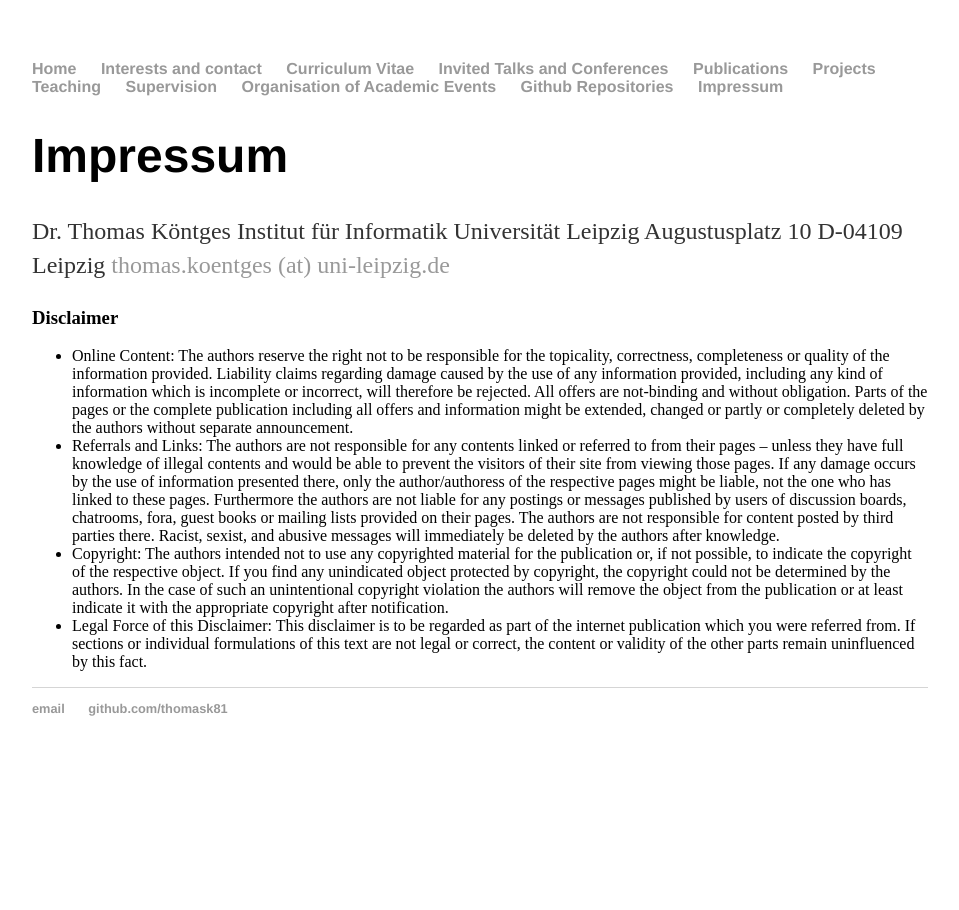
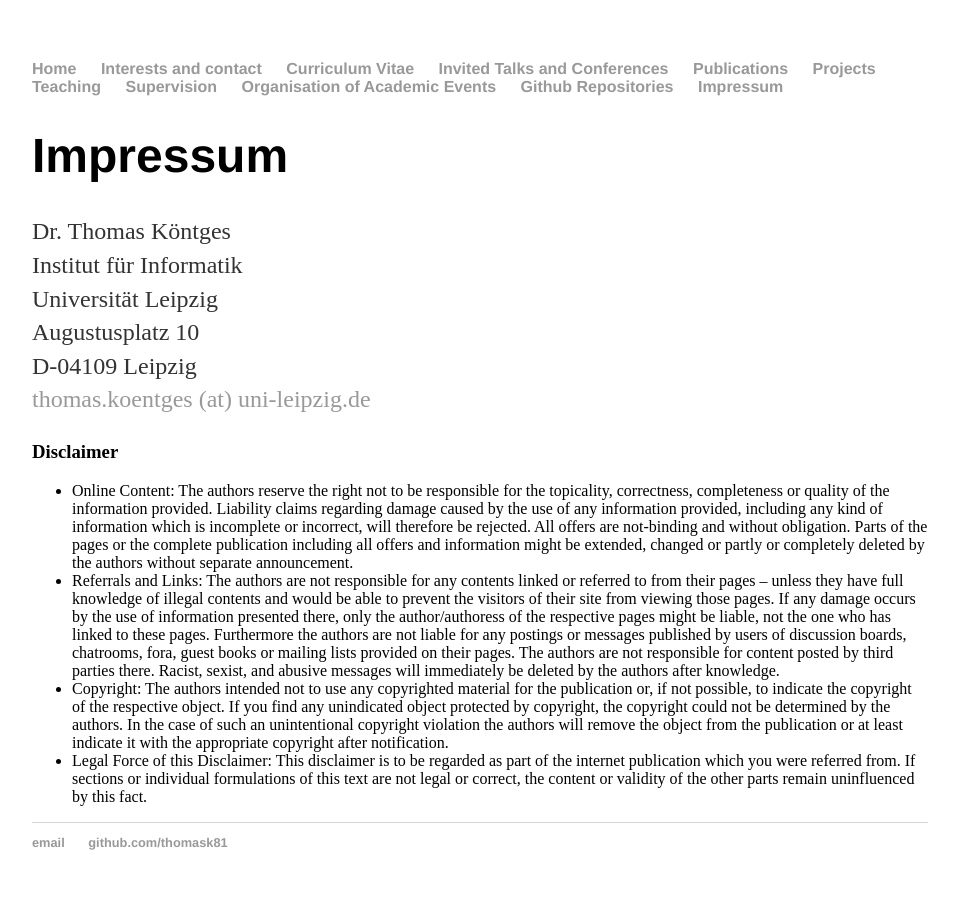
Before and after one commit to ThomasK81/thomask81.github.io, a Jekyll site: the page built from impressum/index.html, in a window 1280 px wide. Shown: the whole page, without its empty margins (160-1119 px from the left). Built offline with Jekyll 4.4.1, drawn with Linux system fonts in a browser that asks for light colours.

```diff
--- a/impressum/index.html
+++ b/impressum/index.html
@@ -4,11 +4,11 @@ title: Impressum
 ---
 <div class="impressum">
 			<h1>Impressum</h1>
-			<p>Dr. Thomas Köntges
-Institut für Informatik
-Universität Leipzig
-Augustusplatz 10
-D-04109 Leipzig
+			<p>Dr. Thomas Köntges<br>
+Institut für Informatik<br>
+Universität Leipzig<br>
+Augustusplatz 10<br>
+D-04109 Leipzig<br>
 <a href="mailto:thomas.koentges@uni-leipzig.de">thomas.koentges (at) uni-leipzig.de</a></p>
 
 <h3>Disclaimer</h3>
```
